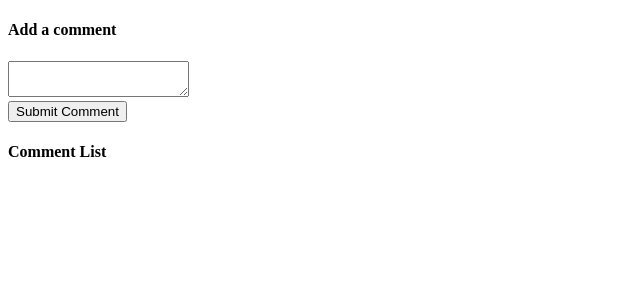
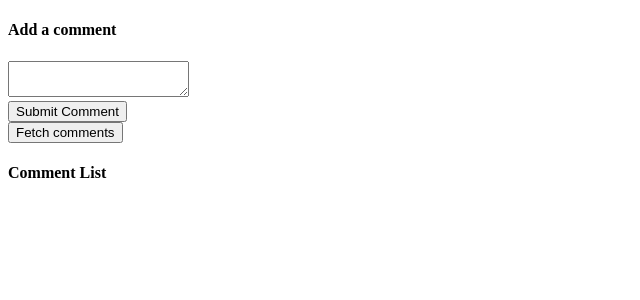
Before and after one commit to szeto236/react-testing, a React (Create React App) app: page / in a window 1280 px wide. Shown: the top 300 px of the page, without its empty margins (0-640 px from the left). Built offline with nearby package versions, Linux system fonts and the light colour scheme.

Commit message:
feat: connect fetch comments store to comment box UI

```diff
--- a/src/components/CommentBox.js
+++ b/src/components/CommentBox.js
@@ -1,4 +1,4 @@
-import React, { Component } from 'react';
+import React, { Component, Fragment } from 'react';
 import { connect } from 'react-redux';
 import * as actions from 'actions';
 
@@ -15,12 +15,12 @@ class CommentBox extends Component {
     event.preventDefault();
 
     this.props.saveComment(this.state.comment);
-
     this.setState({ comment: '' });
   };
 
   render() {
     return (
+      <Fragment>
         <form onSubmit={this.handleSubmit}>
           <h4>Add a comment</h4>
           <textarea onChange={this.handleChange} value={this.state.comment} />
@@ -28,6 +28,8 @@ class CommentBox extends Component {
             <button>Submit Comment</button>
           </div>
         </form>
+        <button onClick={this.props.fetchComments}>Fetch comments</button>
+      </Fragment>
     );
   }
 }
```
Lines whose indentation alone changed are shown as unchanged.
